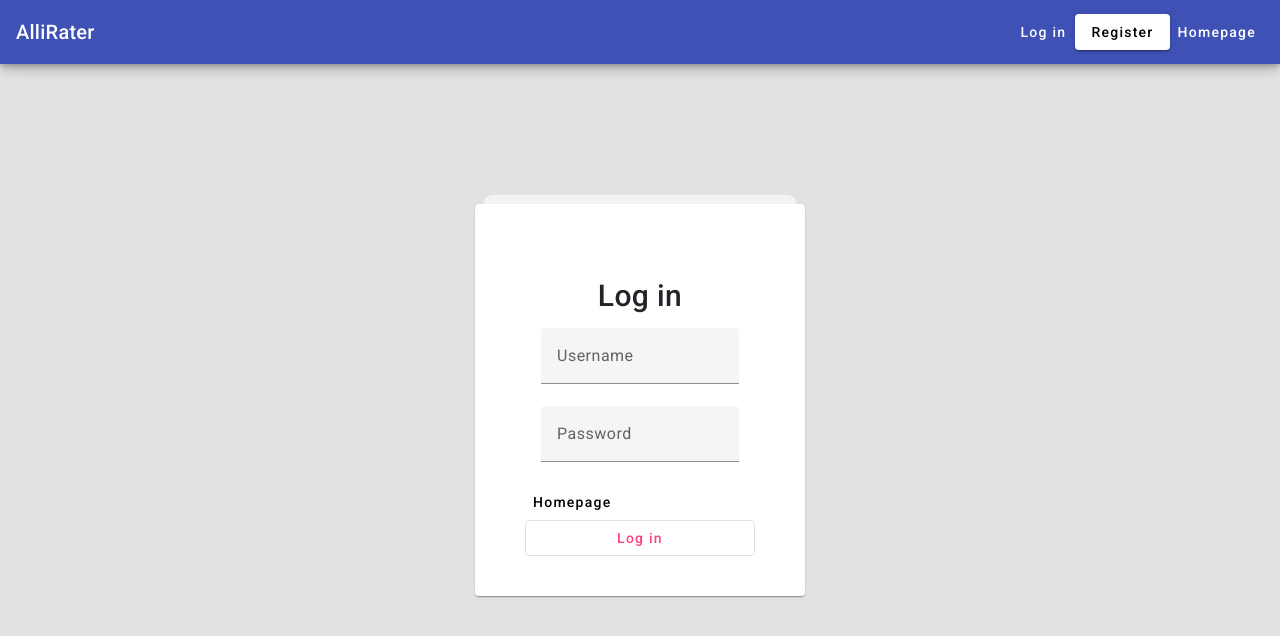
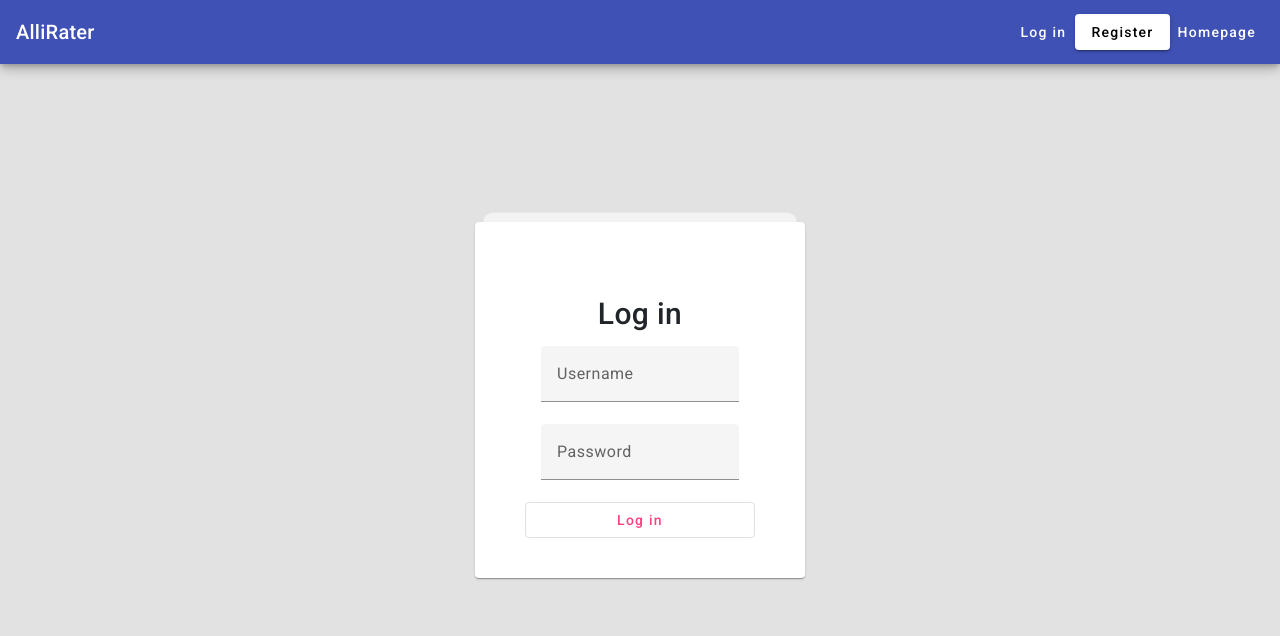
Before and after one commit to nataliekwak/AlliRater, an Angular app in the folder alliRater/: page /login in a window 1280 px wide. Shown: the top 636 px of the page. Built offline with nearby package versions, Linux system fonts and the light colour scheme.

Commit message:
Update log-in.component.html

```diff
--- a/alliRater/src/app/components/log-in/log-in.component.html
+++ b/alliRater/src/app/components/log-in/log-in.component.html
@@ -12,7 +12,6 @@
             <input matInput placeholder="Password">
           </mat-form-field>
         </mat-card-content>
-        <a mat-button routerLink="homepage" routerLinkActive="active">Homepage</a>
         <button mat-stroked-button color="accent" class="btn-block">Log in</button>
       </form>
     </mat-card>
```
